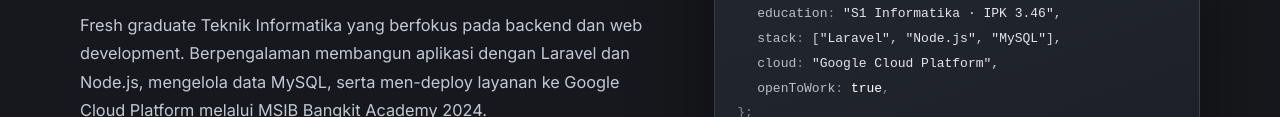
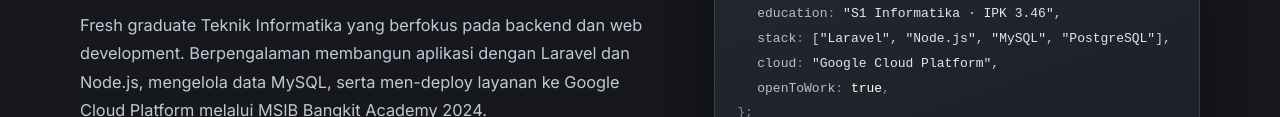
Before and after one commit to wdyntr/portoMe, a plain HTML site: page index.html in a window 1280 px wide. Shown: the part 453-570 px from the top of the page. Drawn offline with Linux system fonts and the light colour scheme.

Commit message:
update: add postreSQL to stack

```diff
--- a/index.html
+++ b/index.html
@@ -120,7 +120,7 @@
 <span class="code-line indent"><span class="tok-prop">role</span><span class="tok-punct">:</span> <span class="tok-str">"Web Developer"</span>,</span>
 <span class="code-line indent"><span class="tok-prop">location</span><span class="tok-punct">:</span> <span class="tok-str">"Lampung, Indonesia"</span>,</span>
 <span class="code-line indent"><span class="tok-prop">education</span><span class="tok-punct">:</span> <span class="tok-str">"S1 Informatika · IPK 3.46"</span>,</span>
-<span class="code-line indent"><span class="tok-prop">stack</span><span class="tok-punct">:</span> [<span class="tok-str">"Laravel"</span>, <span class="tok-str">"Node.js"</span>, <span class="tok-str">"MySQL"</span>],</span>
+<span class="code-line indent"><span class="tok-prop">stack</span><span class="tok-punct">:</span> [<span class="tok-str">"Laravel"</span>, <span class="tok-str">"Node.js"</span>, <span class="tok-str">"MySQL"</span>, <span class="tok-str">"PostgreSQL"</span>],</span>
 <span class="code-line indent"><span class="tok-prop">cloud</span><span class="tok-punct">:</span> <span class="tok-str">"Google Cloud Platform"</span>,</span>
 <span class="code-line indent"><span class="tok-prop">openToWork</span><span class="tok-punct">:</span> <span class="tok-bool">true</span><span class="tok-punct">,</span></span>
 <span class="code-line"><span class="tok-punct">};</span><span class="cursor" aria-hidden="true"></span></span></code></pre>
```
